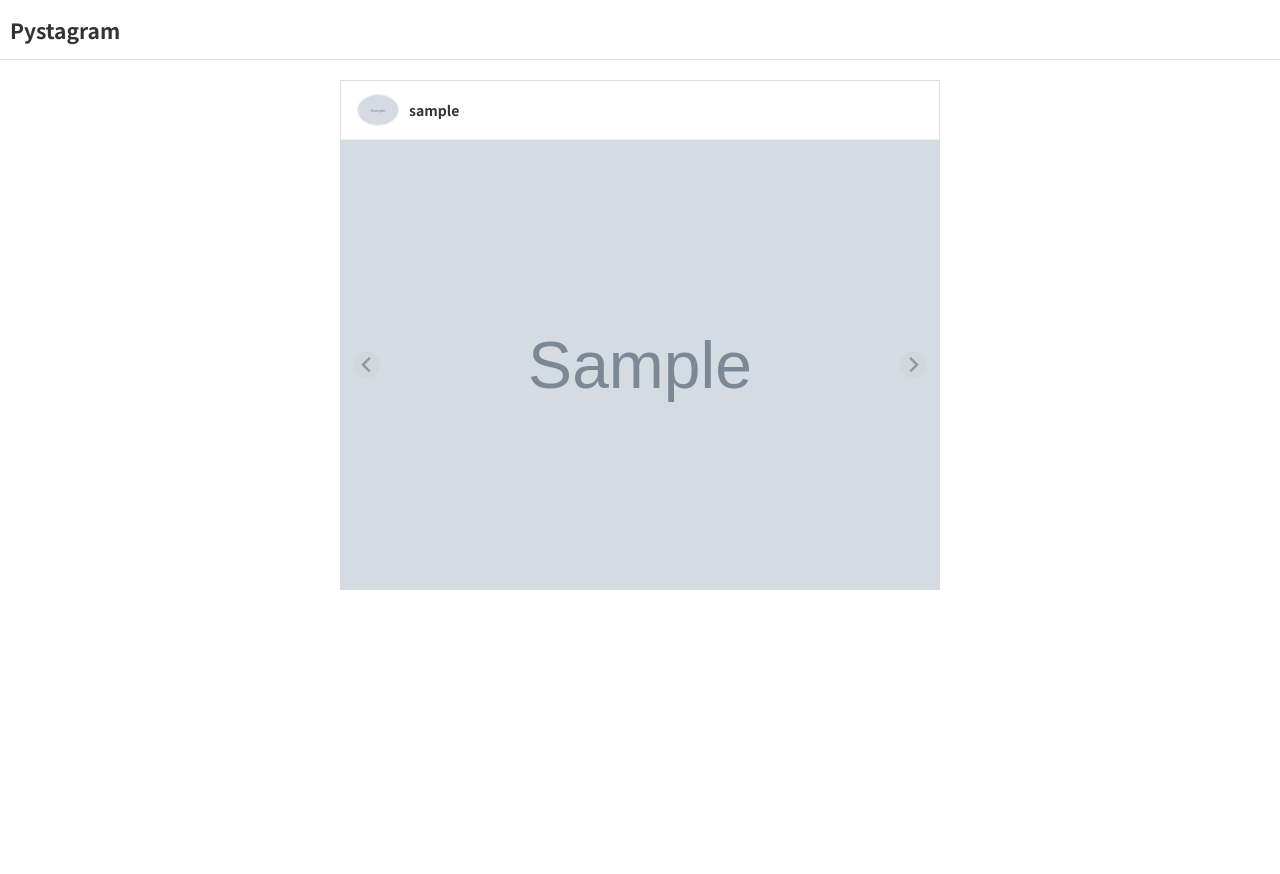
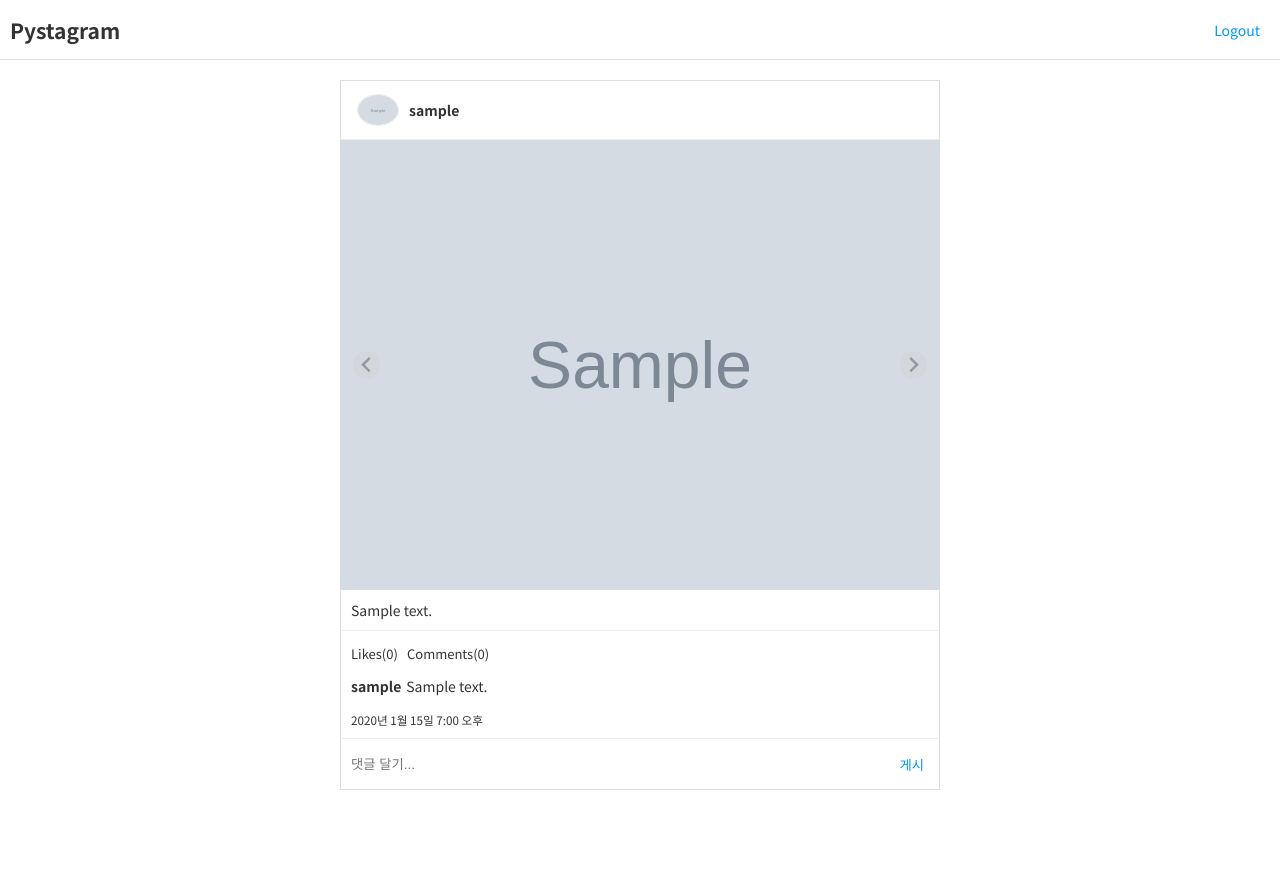
Before and after one commit to alpha8108/pystagram, a Django app: page /posts/feeds/ in a window 1280 px wide. Before the commit the page ends 590 px from the top, so only its background shows below. Run offline with Django 4.2, Linux system fonts and the light colour scheme; a user stored in the database is signed in; tables that the repository leaves empty hold one stand-in row (values such as "Sample post"); grey boxes marked "Sample" are stand-in pictures.

Commit message:
글 내용출력, 좋아요 댓글버튼 표시, 댓글목록 표시, 작성일자 댓글 입력창 표시, 링크추가

```diff
--- a/templates/posts/feeds.html
+++ b/templates/posts/feeds.html
@@ -2,7 +2,10 @@
 
 {% block content %}
 <nav>
-    <h1>Pystagram</h1>
+    <h1>
+        <a href="/posts/feeds/">Pystagram</a>
+    </h1>
+    <a href="/users/logout/">Logout</a>
 </nav>
 <div id="feeds" class='post-container'>
     <!-- 전달된 Post QuerySet 객체를 순회 -->
@@ -32,6 +35,35 @@
                 </div>
             </div>
             <!-- 이미지 슬라이드 영역 종료  -->
+
+            <!-- 글내용 출력 -->
+            <div class="post-content">
+                {{ post.content|linebreaksbr }}
+            </div>
+            <!-- 좋아요/댓글 버튼 표시 -->
+            <div class="post-buttons">
+                <button>Likes(0)</button>
+                <span>Comments(0)</span>
+            </div>
+            <!-- 댓글 목록 표시  -->
+            <div class="post-comments">
+                <ul>
+                    <!-- 각 Post에 연결된 PostComment들을 순회 -->
+                    {% for comment in post.comment_set.all %}
+                    <li>
+                        <span>{{ comment.user.username }}</span>
+                        <span>{{ comment.content }}</span>
+                    </li>
+                    {% endfor %}
+                </ul>
+            </div>
+            <!-- 포스트 작성일자, 댓글 입력창 표시  -->
+            <small>{{ post.created }}</small>
+            <div class='post-comment-create'>
+                <input type="text" placeholder="댓글 달기...">
+                <button type="submit">게시</button>
+            </div>
+
         </article>
     {% endfor %}
 </div>
```
